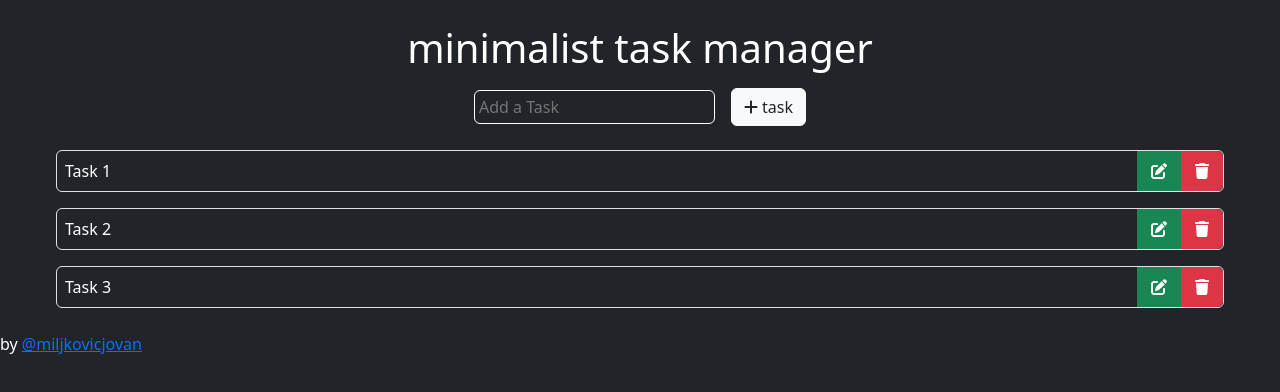
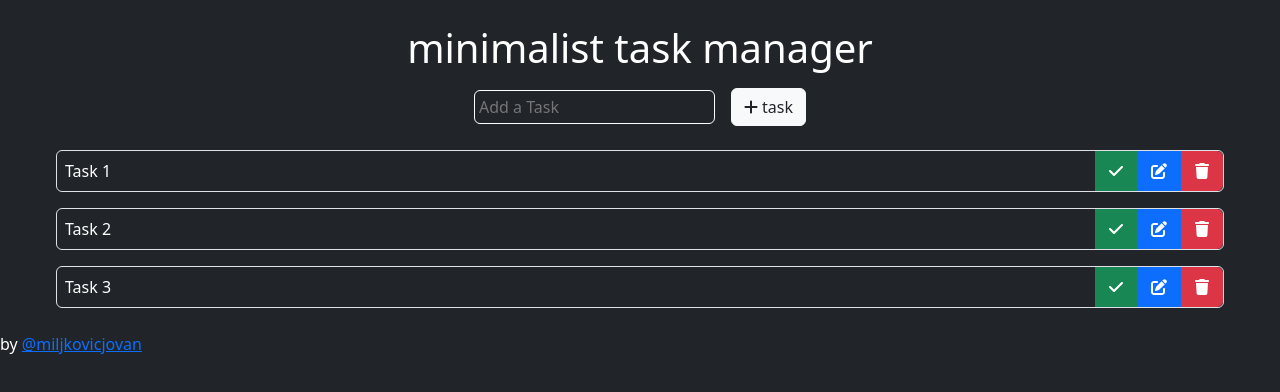
Before and after one commit to miljkovicjovan/minimalist-task-tracker, a React (Create React App) app: page / in a window 1280 px wide. Shown: the top 392 px of the page. Built offline with nearby package versions, Linux system fonts and the light colour scheme.

Commit message:
code cleanup and added done task button

```diff
--- a/src/components/Task.js
+++ b/src/components/Task.js
@@ -1,6 +1,6 @@
 import { Button, Stack } from "react-bootstrap";
 import { FontAwesomeIcon } from "@fortawesome/react-fontawesome";
-import { faPenToSquare, faTrash } from "@fortawesome/free-solid-svg-icons";
+import { faCheck, faPenToSquare, faTrash } from "@fortawesome/free-solid-svg-icons";
 
 function Task({ id, name, onDelete, onEdit }) {
   return (
@@ -9,6 +9,12 @@ function Task({ id, name, onDelete, onEdit }) {
       <span>
         <Button
           className="bg-success border-success border-2 rounded-0"
+          onClick={() => onEdit(id)}
+        >
+          <FontAwesomeIcon icon={faCheck}/>
+        </Button>
+        <Button
+          className="bg-primary border-primary border-2 rounded-0"
           onClick={() => onEdit(id)}
         >
           <FontAwesomeIcon icon={faPenToSquare}/>
--- a/src/components/Tasks.js
+++ b/src/components/Tasks.js
@@ -37,7 +37,7 @@ function Tasks() {
 				(tasks.map((task) => (
 					<Task key={task.id} id={task.id} name={task.name} onDelete={deleteTask} onEdit={editTask}/>
 				))
-			) : <NoTasks/>/* 'No tasks' */}
+			) : <NoTasks/>}
 		</Stack>
 	)
 }
```
